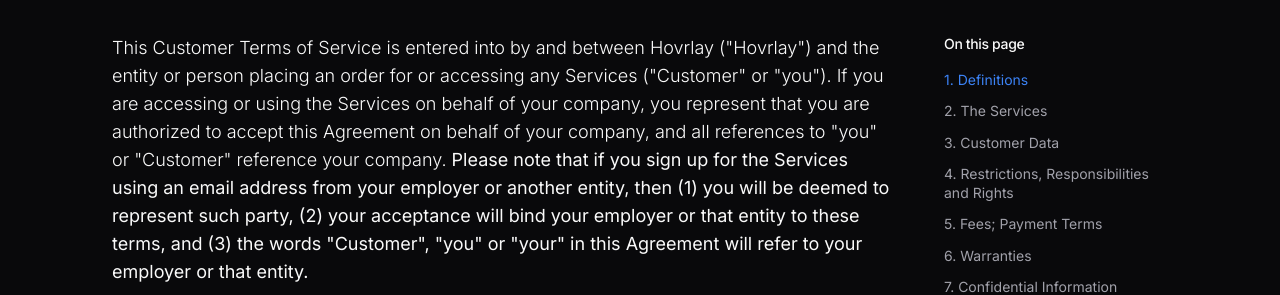
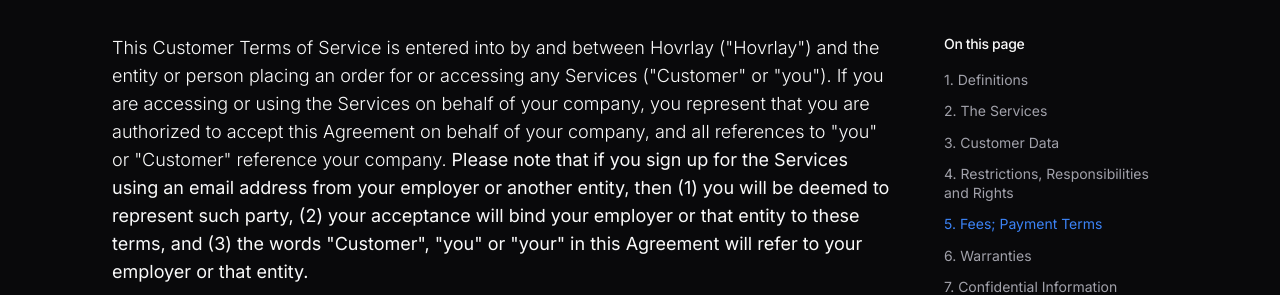
Before and after one commit to hovrlay/hovrlay-website, a React (Vite) app: page /terms in a window 1280 px wide. Shown: the part 318-613 px from the top of the page. Built offline with nearby package versions, Linux system fonts and the light colour scheme; the HTML template or start-up script is replaced by a standard one.

Commit message:
Fixed scroll intersection observer of ToS and privacy policy

```diff
--- a/src/pages/PrivacyPolicy.tsx
+++ b/src/pages/PrivacyPolicy.tsx
@@ -22,37 +22,38 @@
       "contact-us"
     ];
 
-    const observer = new IntersectionObserver(
-      (entries) => {
-        const visibleEntries = entries.filter(entry => entry.isIntersecting);
+    const updateActiveSection = () => {
+      const scrollTop = window.scrollY;
+      const viewportHeight = window.innerHeight;
+      let activeSectionId = "";
 
-        if (visibleEntries.length > 0) {
-          const mostVisible = visibleEntries.reduce((prev, current) =>
-            prev.intersectionRatio > current.intersectionRatio ? prev : current
-          );
-          setActiveSection(mostVisible.target.id);
+      // Iterate backwards through sections to find the last one we scrolled past
+      for (let i = sections.length - 1; i >= 0; i--) {
+        const element = document.getElementById(sections[i]);
+        if (element) {
+          const elementTop = element.offsetTop;
+
+          // Check if we've scrolled past 50% of the viewport height for this section
+          if (scrollTop > elementTop - (viewportHeight * 0.5)) {
+            activeSectionId = sections[i];
+            break; // Found the last section we scrolled past
+          }
         }
-      },
-      {
-        rootMargin: "-88px 0px -35% 0px",
-        threshold: 0.1
       }
-    );
 
-    sections.forEach((sectionId) => {
-      const element = document.getElementById(sectionId);
-      if (element) {
-        observer.observe(element);
+      if (activeSectionId) {
+        setActiveSection(activeSectionId);
       }
-    });
+    };
+
+    // Initial check
+    updateActiveSection();
+
+    // Listen to scroll events
+    window.addEventListener('scroll', updateActiveSection, { passive: true });
 
     return () => {
-      sections.forEach((sectionId) => {
-        const element = document.getElementById(sectionId);
-        if (element) {
-          observer.unobserve(element);
-        }
-      });
+      window.removeEventListener('scroll', updateActiveSection);
     };
   }, []);
 
--- a/src/pages/TermsOfService.tsx
+++ b/src/pages/TermsOfService.tsx
@@ -24,37 +24,38 @@
       "contact-us"
     ];
 
-    const observer = new IntersectionObserver(
-      (entries) => {
-        const visibleEntries = entries.filter(entry => entry.isIntersecting);
+    const updateActiveSection = () => {
+      const scrollTop = window.scrollY;
+      const viewportHeight = window.innerHeight;
+      let activeSectionId = "";
 
-        if (visibleEntries.length > 0) {
-          const mostVisible = visibleEntries.reduce((prev, current) =>
-            prev.intersectionRatio > current.intersectionRatio ? prev : current
-          );
-          setActiveSection(mostVisible.target.id);
+      // Iterate backwards through sections to find the last one we scrolled past
+      for (let i = sections.length - 1; i >= 0; i--) {
+        const element = document.getElementById(sections[i]);
+        if (element) {
+          const elementTop = element.offsetTop;
+
+          // Check if we've scrolled past 50% of the viewport height for this section
+          if (scrollTop > elementTop - (viewportHeight * 0.5)) {
+            activeSectionId = sections[i];
+            break; // Found the last section we scrolled past
+          }
         }
-      },
-      {
-        rootMargin: "-88px 0px -35% 0px",
-        threshold: 0.1
       }
-    );
 
-    sections.forEach((sectionId) => {
-      const element = document.getElementById(sectionId);
-      if (element) {
-        observer.observe(element);
+      if (activeSectionId) {
+        setActiveSection(activeSectionId);
       }
-    });
+    };
+
+    // Initial check
+    updateActiveSection();
+
+    // Listen to scroll events
+    window.addEventListener('scroll', updateActiveSection, { passive: true });
 
     return () => {
-      sections.forEach((sectionId) => {
-        const element = document.getElementById(sectionId);
-        if (element) {
-          observer.unobserve(element);
-        }
-      });
+      window.removeEventListener('scroll', updateActiveSection);
     };
   }, []);
 
```
